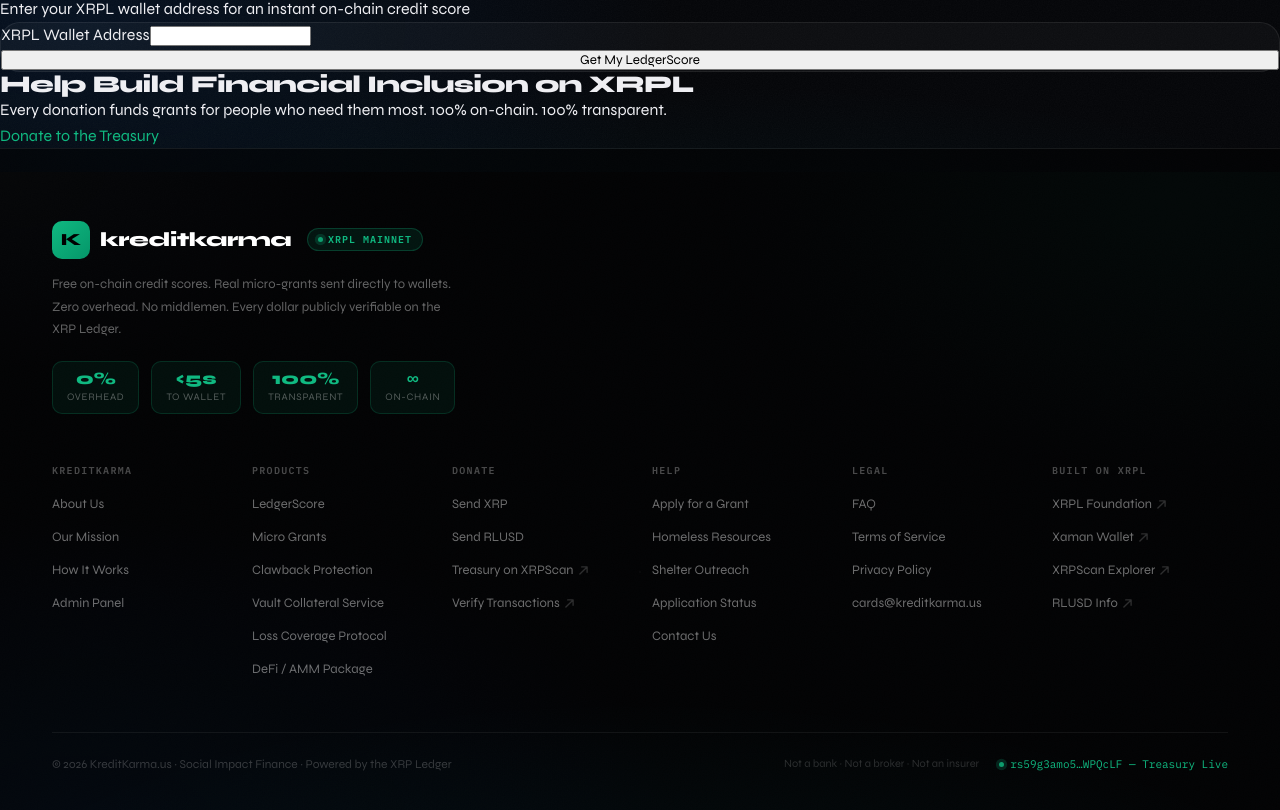
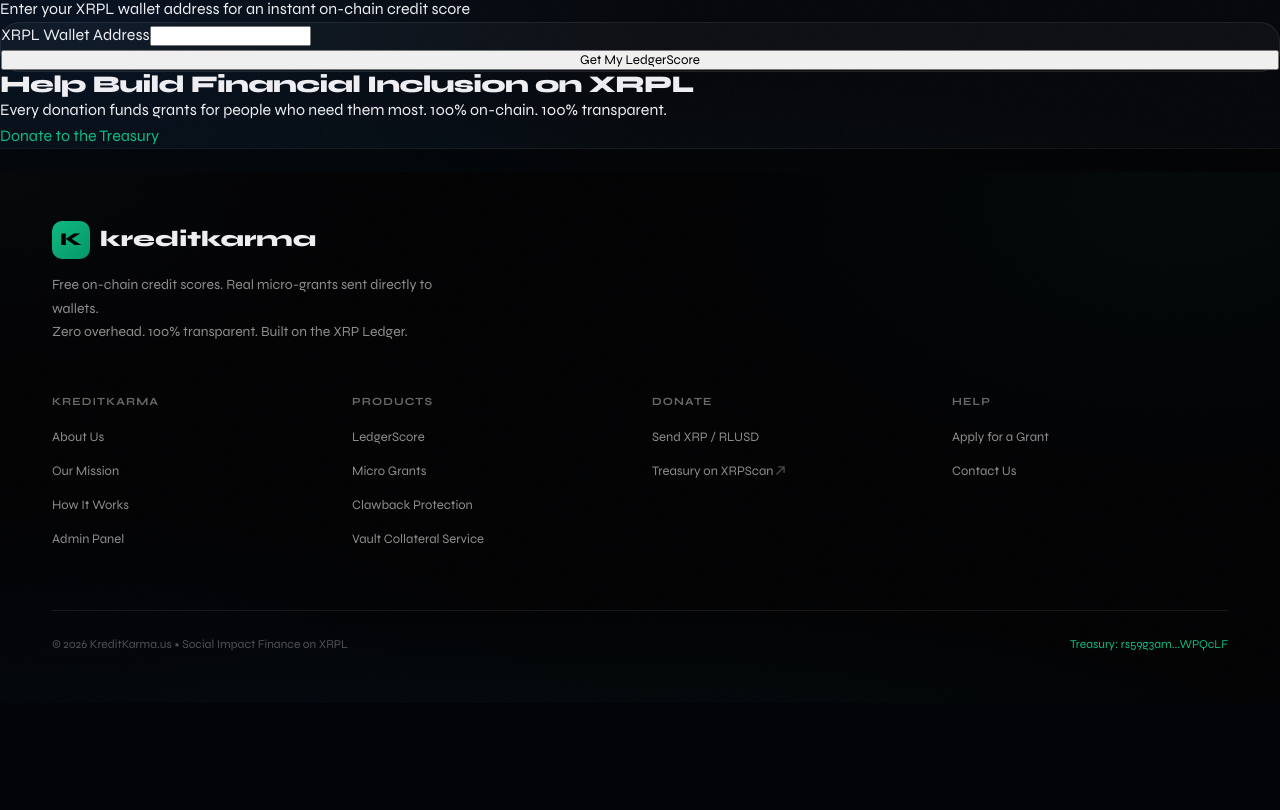
Before and after one commit to Dcroyalty/kreditkarma, a Next.js app in the folder kreditkarma-backend/: page / in a window 1280 px wide. Shown: the part 628-1438 px from the top of the page. After the commit the page ends 1331 px from the top, so only its background shows below. Built offline with nearby package versions, Linux system fonts and the light colour scheme.

Commit message:
fix: clean layout for production build

```diff
--- a/kreditkarma-backend/src/app/layout.tsx
+++ b/kreditkarma-backend/src/app/layout.tsx
@@ -12,113 +12,64 @@
 
 export const metadata: Metadata = {
   title: 'KreditKarma — On-Chain Credit Scores & Direct Micro-Grants on XRPL',
-  description:
-    'Free LedgerScores powered by the XRP Ledger. Real micro-grants sent directly to wallets. ' +
-    'Zero overhead. No middlemen. XRPL Amendment Services for on-chain financial operations.',
-  keywords:
-    'XRPL, XRP Ledger, credit score, LedgerScore, micro-grants, blockchain finance, ' +
-    'Xaman, RLUSD, DeFi, clawback protection, vault collateral',
+  description: 'Free LedgerScores powered by the XRP Ledger. Real micro-grants sent directly to wallets. Zero overhead. No middlemen.',
+  keywords: ['XRPL', 'XRP Ledger', 'LedgerScore', 'micro-grants', 'Xaman', 'RLUSD'],
   openGraph: {
-    title: 'KreditKarma — Credit Scores for the Blockchain',
-    description:
-      'Free on-chain credit scores + real grants direct to wallets. Zero overhead.',
-    url: 'https://kreditkarma-obi2.vercel.app',
+    title: 'KreditKarma — XRPL Financial Inclusion',
+    description: 'On-chain credit scoring + direct micro-grants on the XRP Ledger',
+    url: 'https://kreditkarma.us',
     siteName: 'KreditKarma',
     type: 'website',
   },
-  twitter: {
-    card: 'summary_large_image',
-    title: 'KreditKarma — Credit Scores for the Blockchain',
-    description: 'Free on-chain credit scores + real grants direct to wallets.',
-  },
-  robots: { index: true, follow: true },
 };
 
 /* ─────────────────────────────────────────────────────────────────────────────
    Ticker data
-   Swap "value" fields with a live /api/stats call whenever you want.
 ───────────────────────────────────────────────────────────────────────────── */
-const TICKER: { val: string; label: string }[] = [
-  { val: '42,891',  label: 'LedgerScores Generated'  },
-  { val: '$1.2M',   label: 'Grants Funded'            },
-  { val: '8,742',   label: 'People Helped'             },
-  { val: '94',      label: 'Avg LedgerScore'           },
-  { val: '3,104',   label: 'Amendment Services'        },
-  { val: '0%',      label: 'Overhead'                  },
-  { val: 'Live',    label: 'Treasury on XRPL'          },
-  { val: '<5s',     label: 'Grant to Wallet'           },
+const TICKER = [
+  { val: '42,891', label: 'LedgerScores Generated' },
+  { val: '$1.2M', label: 'Grants Funded' },
+  { val: '8,742', label: 'People Helped' },
+  { val: '94', label: 'Avg LedgerScore' },
+  { val: '3,104', label: 'Amendment Services' },
+  { val: '0%', label: 'Overhead' },
+  { val: 'Live', label: 'Treasury on XRPL' },
+  { val: '<5s', label: 'Grant to Wallet' },
 ];
 
 /* ─────────────────────────────────────────────────────────────────────────────
-   Footer link map
+   Footer links
 ───────────────────────────────────────────────────────────────────────────── */
 const FOOTER = [
-  {
-    h: 'KreditKarma',
-    links: [
-      { t: 'About Us',        href: '/#about'   },
-      { t: 'Our Mission',     href: '/#mission' },
-      { t: 'How It Works',    href: '/#how'     },
-      { t: 'Admin Panel',     href: '/admin'    },
-    ],
-  },
-  {
-    h: 'Products',
-    links: [
-      { t: 'LedgerScore',              href: '/#score'    },
-      { t: 'Micro Grants',             href: '/#grants'   },
-      { t: 'Clawback Protection',      href: '/donate#services' },
-      { t: 'Vault Collateral Service', href: '/donate#services' },
-      { t: 'Loss Coverage Protocol',   href: '/donate#services' },
-      { t: 'DeFi / AMM Package',       href: '/donate#services' },
-    ],
-  },
-  {
-    h: 'Donate',
-    links: [
-      { t: 'Send XRP',             href: '/donate'                                                               },
-      { t: 'Send RLUSD',           href: '/donate'                                                               },
-      { t: 'Treasury on XRPScan',  href: 'https://xrpscan.com/account/rs59g3amo5iT6T64Cg96XXMAWuw3WPQcLF', x: true },
-      { t: 'Verify Transactions',  href: 'https://xrpscan.com/account/rs59g3amo5iT6T64Cg96XXMAWuw3WPQcLF', x: true },
-    ],
-  },
-  {
-    h: 'Help',
-    links: [
-      { t: 'Apply for a Grant',  href: '/#grants'   },
-      { t: 'Homeless Resources', href: '/#homeless' },
-      { t: 'Shelter Outreach',   href: '/#outreach' },
-      { t: 'Application Status', href: '/#status'   },
-      { t: 'Contact Us',         href: 'mailto:hello@kreditkarma.us' },
-    ],
-  },
-  {
-    h: 'Legal',
-    links: [
-      { t: 'FAQ',              href: '/#faq'     },
-      { t: 'Terms of Service', href: '/#terms'   },
-      { t: 'Privacy Policy',   href: '/#privacy' },
-      { t: 'cards@kreditkarma.us', href: 'mailto:cards@kreditkarma.us' },
-    ],
-  },
-  {
-    h: 'Built on XRPL',
-    links: [
-      { t: 'XRPL Foundation',  href: 'https://xrpl.org',        x: true },
-      { t: 'Xaman Wallet',     href: 'https://xaman.app',       x: true },
-      { t: 'XRPScan Explorer', href: 'https://xrpscan.com',     x: true },
-      { t: 'RLUSD Info',       href: 'https://ripple.com/rlusd',x: true },
-    ],
-  },
+  { h: 'KreditKarma', links: [
+    { t: 'About Us', href: '/#about' },
+    { t: 'Our Mission', href: '/#mission' },
+    { t: 'How It Works', href: '/#how' },
+    { t: 'Admin Panel', href: '/admin' },
+  ]},
+  { h: 'Products', links: [
+    { t: 'LedgerScore', href: '/#score' },
+    { t: 'Micro Grants', href: '/#grants' },
+    { t: 'Clawback Protection', href: '/donate#services' },
+    { t: 'Vault Collateral Service', href: '/donate#services' },
+  ]},
+  { h: 'Donate', links: [
+    { t: 'Send XRP / RLUSD', href: '/donate' },
+    { t: 'Treasury on XRPScan', href: 'https://xrpscan.com/account/rs59g3amo5iT6T64Cg96XXMAWuw3WPQcLF', external: true },
+  ]},
+  { h: 'Help', links: [
+    { t: 'Apply for a Grant', href: '/#grants' },
+    { t: 'Contact Us', href: 'mailto:hello@kreditkarma.us' },
+  ]},
 ];
 
 const TREASURY = 'rs59g3amo5iT6T64Cg96XXMAWuw3WPQcLF';
 
 /* ─────────────────────────────────────────────────────────────────────────────
-   External link icon (inline SVG so no import needed)
+   External link icon
 ───────────────────────────────────────────────────────────────────────────── */
 const ExtIcon = () => (
-  <svg width="9" height="9" viewBox="0 0 10 10" fill="none" style={{ opacity: 0.4, flexShrink: 0 }}>
+  <svg width="9" height="9" viewBox="0 0 10 10" fill="none" style={{ opacity: 0.5 }}>
     <path d="M1 9L9 1M9 1H3M9 1V7" stroke="currentColor" strokeWidth="1.5" strokeLinecap="round" />
   </svg>
 );
@@ -127,19 +78,17 @@
    ROOT LAYOUT
 ───────────────────────────────────────────────────────────────────────────── */
 export default function RootLayout({ children }: { children: React.ReactNode }) {
-  // Triple the ticker items so the seamless loop never shows a gap
   const tickerItems = [...TICKER, ...TICKER, ...TICKER];
 
   return (
     <html lang="en">
       <body>
-
-        {/* ── TICKER ──────────────────────────────────────────────────────── */}
-        <div className="ticker-wrap" role="marquee" aria-label="Live platform statistics">
+        {/* LIVE TICKER */}
+        <div className="ticker-wrap">
           <div className="ticker-inner">
             {tickerItems.map((item, i) => (
               <span key={i} className="ticker-item">
-                <span className="dot" aria-hidden="true" />
+                <span className="dot" />
                 <span className="val">{item.val}</span>
                 <span>{item.label}</span>
               </span>
@@ -147,98 +96,43 @@
           </div>
         </div>
 
-        {/* ── PAGE ────────────────────────────────────────────────────────── */}
+        {/* MAIN CONTENT */}
         <main>{children}</main>
 
-        {/* ── FOOTER ──────────────────────────────────────────────────────── */}
+        {/* PROFESSIONAL FOOTER */}
         <footer className="footer-bg">
-          <div style={{
-            maxWidth: 1240, margin: '0 auto',
-            padding: '72px 32px 48px',
-          }}>
-
-            {/* Brand row */}
+          <div style={{ maxWidth: 1240, margin: '0 auto', padding: '72px 32px 48px' }}>
+            {/* Brand + Trust */}
             <div style={{ marginBottom: 52 }}>
               <div style={{ display: 'flex', alignItems: 'center', gap: 10, marginBottom: 14 }}>
-                <div style={{
-                  width: 38, height: 38,
-                  background: 'linear-gradient(135deg,#10b981,#059669)',
-                  borderRadius: 10,
-                  display: 'flex', alignItems: 'center', justifyContent: 'center',
-                  fontWeight: 900, fontSize: 17, color: '#000', flexShrink: 0,
-                }}>K</div>
-                <span style={{ fontSize: 20, fontWeight: 800, letterSpacing: '-0.5px', color: '#fff' }}>
-                  kreditkarma
-                </span>
-                <span className="service-tag" style={{ marginLeft: 6 }}>
-                  <span className="live-dot" style={{ width: 5, height: 5 }} />
-                  XRPL Mainnet
-                </span>
+                <div style={{ width: 38, height: 38, background: 'linear-gradient(135deg,#10b981,#059669)', borderRadius: 10, display: 'flex', alignItems: 'center', justifyContent: 'center', fontWeight: 900, fontSize: 18, color: '#000' }}>
+                  K
+                </div>
+                <span style={{ fontSize: 22, fontWeight: 800 }}>kreditkarma</span>
               </div>
-
-              <p style={{
-                maxWidth: 400, fontSize: 13,
-                color: 'rgba(255,255,255,.38)', lineHeight: 1.75,
-              }}>
-                Free on-chain credit scores. Real micro-grants sent directly to wallets.
-                Zero overhead. No middlemen. Every dollar publicly verifiable on the XRP Ledger.
+              <p style={{ maxWidth: 420, fontSize: 14, color: 'rgba(255,255,255,0.55)', lineHeight: 1.7 }}>
+                Free on-chain credit scores. Real micro-grants sent directly to wallets.<br />
+                Zero overhead. 100% transparent. Built on the XRP Ledger.
               </p>
-
-              {/* Trust stats */}
-              <div style={{ display: 'flex', gap: 12, marginTop: 20, flexWrap: 'wrap' }}>
-                {[
-                  { n: '0%',   d: 'Overhead'    },
-                  { n: '<5s',  d: 'To Wallet'   },
-                  { n: '100%', d: 'Transparent' },
-                  { n: '∞',    d: 'On-Chain'    },
-                ].map(({ n, d }) => (
-                  <div key={d} style={{
-                    background: 'rgba(16,185,129,.07)',
-                    border: '1px solid rgba(16,185,129,.18)',
-                    borderRadius: 10, padding: '8px 14px', textAlign: 'center',
-                  }}>
-                    <div style={{ fontSize: 17, fontWeight: 900, color: '#10b981', lineHeight: 1 }}>{n}</div>
-                    <div style={{ fontSize: 10, color: 'rgba(255,255,255,.32)', marginTop: 3, letterSpacing: '0.07em', textTransform: 'uppercase' }}>{d}</div>
-                  </div>
-                ))}
-              </div>
             </div>
 
-            {/* Link columns */}
-            <div style={{
-              display: 'grid',
-              gridTemplateColumns: 'repeat(auto-fit, minmax(150px, 1fr))',
-              gap: '36px 24px',
-              marginBottom: 52,
-            }}>
-              {FOOTER.map(group => (
+            {/* Footer Links */}
+            <div style={{ display: 'grid', gridTemplateColumns: 'repeat(auto-fit, minmax(160px, 1fr))', gap: '40px 24px', marginBottom: 60 }}>
+              {FOOTER.map((group) => (
                 <div key={group.h}>
-                  <h4 style={{
-                    fontSize: 10, fontWeight: 700,
-                    color: 'rgba(255,255,255,.28)',
-                    textTransform: 'uppercase', letterSpacing: '0.13em',
-                    marginBottom: 14,
-                    fontFamily: 'var(--mono)',
-                  }}>
+                  <h4 style={{ fontSize: 11, fontWeight: 700, color: 'rgba(255,255,255,0.4)', textTransform: 'uppercase', letterSpacing: '0.1em', marginBottom: 16 }}>
                     {group.h}
                   </h4>
-                  <ul style={{ listStyle: 'none', display: 'flex', flexDirection: 'column', gap: 9 }}>
-                    {group.links.map(link => (
+                  <ul style={{ listStyle: 'none', display: 'flex', flexDirection: 'column', gap: 10 }}>
+                    {group.links.map((link) => (
                       <li key={link.t}>
                         <a
                           href={link.href}
-                          target={(link as { x?: boolean }).x ? '_blank' : undefined}
-                          rel={(link as { x?: boolean }).x ? 'noopener noreferrer' : undefined}
-                          style={{
-                            fontSize: 13, color: 'rgba(255,255,255,.42)',
-                            textDecoration: 'none', transition: 'color .15s',
-                            display: 'inline-flex', alignItems: 'center', gap: 5,
-                          }}
-                          onMouseEnter={e => ((e.currentTarget as HTMLAnchorElement).style.color = '#fff')}
-                          onMouseLeave={e => ((e.currentTarget as HTMLAnchorElement).style.color = 'rgba(255,255,255,.42)')}
+                          target={link.external ? '_blank' : undefined}
+                          rel={link.external ? 'noopener noreferrer' : undefined}
+                          style={{ color: 'rgba(255,255,255,0.55)', textDecoration: 'none', fontSize: 13 }}
                         >
-                          {link.t}
-                          {(link as { x?: boolean }).x && <ExtIcon />}
+                          {link.t} {link.external && <ExtIcon />}
                         </a>
                       </li>
                     ))}
@@ -247,38 +141,15 @@
               ))}
             </div>
 
-            {/* Bottom bar */}
-            <div style={{
-              borderTop: '1px solid rgba(255,255,255,.06)',
-              paddingTop: 22,
-              display: 'flex', justifyContent: 'space-between',
-              alignItems: 'center', flexWrap: 'wrap', gap: 14,
-            }}>
-              <p style={{ fontSize: 12, color: 'rgba(255,255,255,.2)' }}>
-                © {new Date().getFullYear()} KreditKarma.us · Social Impact Finance · Powered by the XRP Ledger
-              </p>
-              <div style={{ display: 'flex', alignItems: 'center', gap: 20, flexWrap: 'wrap' }}>
-                <span style={{ fontSize: 11, color: 'rgba(255,255,255,.16)' }}>
-                  Not a bank · Not a broker · Not an insurer
-                </span>
-                <a
-                  href={`https://xrpscan.com/account/${TREASURY}`}
-                  target="_blank"
-                  rel="noopener noreferrer"
-                  style={{
-                    fontSize: 11, color: '#10b981', textDecoration: 'none',
-                    display: 'inline-flex', alignItems: 'center', gap: 6,
-                    fontFamily: 'var(--mono)',
-                  }}
-                >
-                  <span className="live-dot" style={{ width: 5, height: 5 }} />
-                  {TREASURY.slice(0, 10)}…{TREASURY.slice(-6)} — Treasury Live
-                </a>
-              </div>
+            {/* Bottom Bar */}
+            <div style={{ borderTop: '1px solid rgba(255,255,255,0.08)', paddingTop: 24, display: 'flex', justifyContent: 'space-between', flexWrap: 'wrap', gap: 16, fontSize: 12, color: 'rgba(255,255,255,0.3)' }}>
+              <p>© {new Date().getFullYear()} KreditKarma.us • Social Impact Finance on XRPL</p>
+              <a href={`https://xrpscan.com/account/${TREASURY}`} target="_blank" rel="noopener noreferrer" style={{ color: '#10b981' }}>
+                Treasury: {TREASURY.slice(0, 8)}...{TREASURY.slice(-6)}
+              </a>
             </div>
           </div>
         </footer>
-
       </body>
     </html>
   );
```
